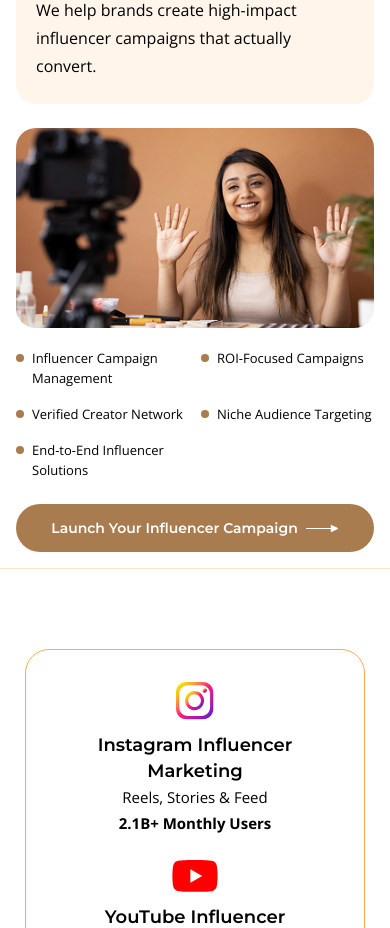
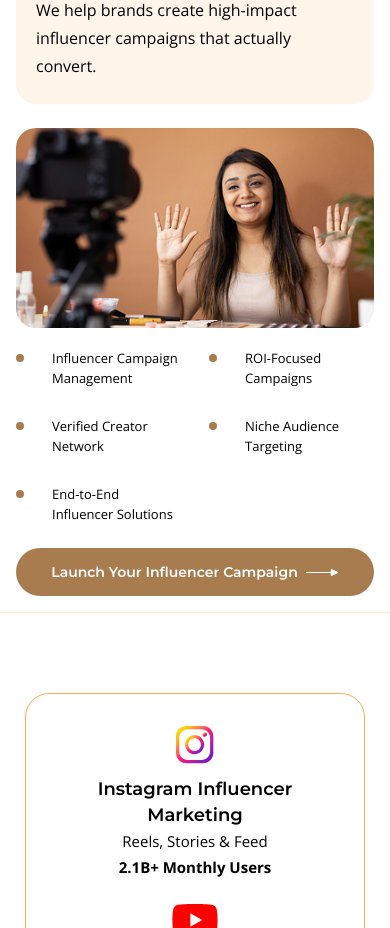
Before and after one commit to ritzmalik166-byte/mediovate, a Next.js app: page / in a window 390 px wide. Shown: the part 2460-3388 px from the top of the page. Built offline with nearby package versions, Linux system fonts and the light colour scheme.

Commit message:
new changes

```diff
--- a/src/components/home/FlagshipServiceSection.tsx
+++ b/src/components/home/FlagshipServiceSection.tsx
@@ -96,7 +96,7 @@ export default function FlagshipServiceSection() {
             Influencer Marketing That Builds Brands &amp; Drives Sales
           </h3>
 
-          <div className="w-full text-center font-open-sans text-[16px] font-normal leading-[26px] text-black md:text-[17px] md:leading-[28px] lg:col-start-1 lg:row-start-2 lg:h-[488px] lg:w-[407px] lg:text-left lg:text-[16px] lg:leading-[30px]">
+          <div className="w-full text-center font-open-sans text-[16px] font-normal leading-[26px] text-black md:text-[17px] md:leading-[28px] lg:col-start-1 lg:row-start-2 lg:h-[461px] lg:w-[407px] lg:text-left lg:text-[16px] lg:leading-[30px]">
             <p>
               Influence means a lot more than mere visibility. It&apos;s about
               trust, culture, engagement, and driving real consumer action. We
@@ -162,8 +162,8 @@ export default function FlagshipServiceSection() {
             </p>
           </div>
 
-          <div className="flex w-full flex-col md:items-center md:text-center lg:col-start-3 lg:row-span-2 lg:row-start-1 lg:items-stretch lg:text-left">
-            <div className="relative h-[200px] w-full overflow-hidden rounded-[20px] md:h-[240px] lg:h-[280px]">
+          <div className="flex w-full flex-col md:items-center md:text-center lg:col-start-3 lg:row-span-2 lg:row-start-1 lg:self-stretch lg:items-stretch lg:text-left">
+            <div className="relative h-[200px] w-full shrink-0 overflow-hidden rounded-[20px] md:h-[240px] lg:h-[280px]">
               <Image
                 src="/assets/Home/hands_up_lady.png"
                 alt="Influencer creating content for a brand campaign"
@@ -173,11 +173,12 @@ export default function FlagshipServiceSection() {
               />
             </div>
 
-            <ul className="mt-5 grid w-full grid-cols-2 gap-x-3 gap-y-4 text-left font-open-sans text-[13px] font-normal leading-[20px] text-black md:gap-x-4 md:text-[14px] md:leading-[22px] lg:mt-6 lg:flex lg:h-[210px] lg:flex-col lg:justify-between lg:gap-0 lg:text-[16px] lg:leading-[28px]">
+            <div className="mt-5 flex flex-1 flex-col md:mt-5 lg:mt-6">
+              <ul className="grid w-full grid-cols-2 gap-x-7 gap-y-7 text-left font-open-sans text-[13px] font-normal leading-[20px] text-black md:gap-x-4 md:gap-y-7 md:text-[14px] md:leading-[22px] lg:flex lg:flex-col lg:gap-7 lg:text-[16px] lg:leading-[24px]">
                 {influencerFeatures.map((feature) => (
                   <li
                     key={feature}
-                  className="flex items-start gap-2 lg:w-full lg:gap-3"
+                    className="flex items-start gap-7 lg:w-full lg:gap-3"
                   >
                     <span
                       className="mt-1.5 h-2 w-2 shrink-0 rounded-full bg-mediovate-tan lg:mt-2.5"
@@ -190,7 +191,7 @@ export default function FlagshipServiceSection() {
 
               <button
                 type="button"
-              className="group mt-6 flex h-[48px] w-full cursor-pointer items-center justify-center gap-2 rounded-[50px] border border-transparent bg-[#A87C4F] px-4 text-center font-sans text-[14px] font-semibold leading-[20px] text-white transition-colors duration-300 hover:border-[#A87C4F] hover:bg-white hover:text-[#A87C4F] md:mt-7 lg:mt-8 lg:h-[54px] lg:w-[379px] lg:text-[16px]"
+                className="group mt-6 flex h-[48px] w-full cursor-pointer items-center justify-center gap-2 rounded-[50px] border border-transparent bg-[#A87C4F] px-4 text-center font-sans text-[14px] font-semibold leading-[20px] text-white transition-colors duration-300 hover:border-[#A87C4F] hover:bg-white hover:text-[#A87C4F] md:mt-7 lg:mt-auto lg:h-[54px] lg:w-[379px] lg:text-[16px]"
               >
                 Launch Your Influencer Campaign
                 <CampaignArrowIcon />
@@ -198,6 +199,7 @@ export default function FlagshipServiceSection() {
             </div>
           </div>
         </div>
+      </div>
       <div className="mt-4 mb-8 h-px w-full bg-[#FFE4C8] md:my-10 lg:my-11" />
     </section>
   );
```
Lines whose indentation alone changed are shown as unchanged.
